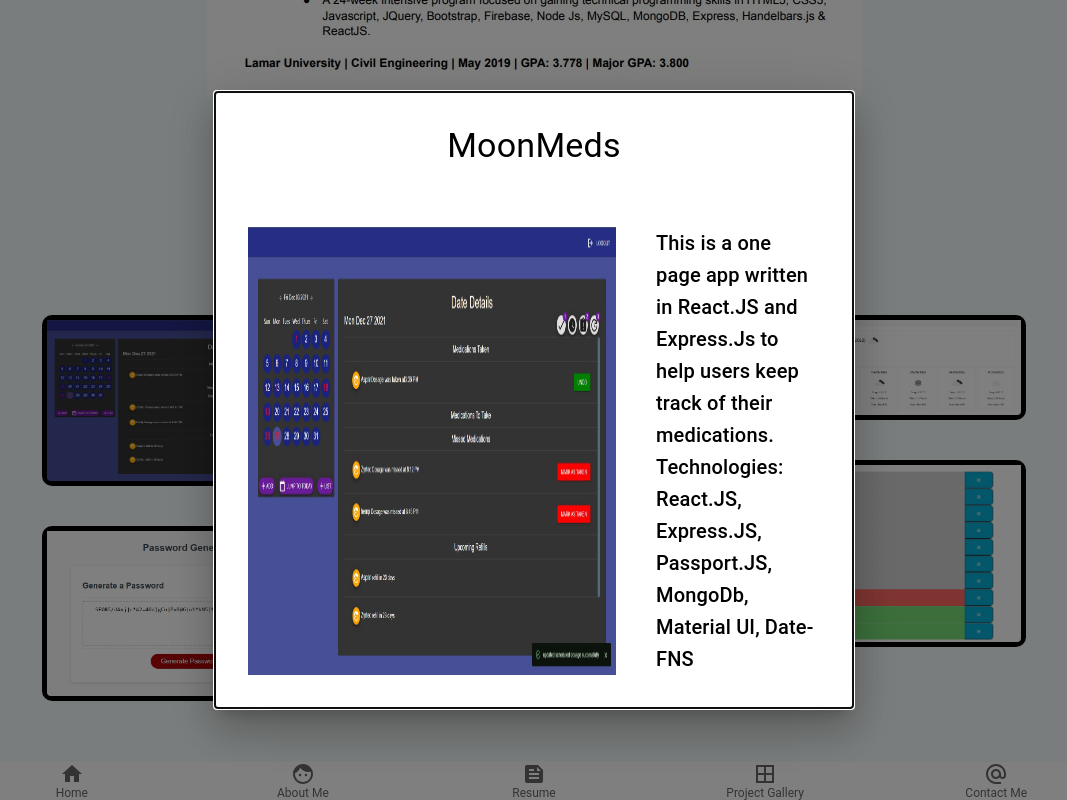
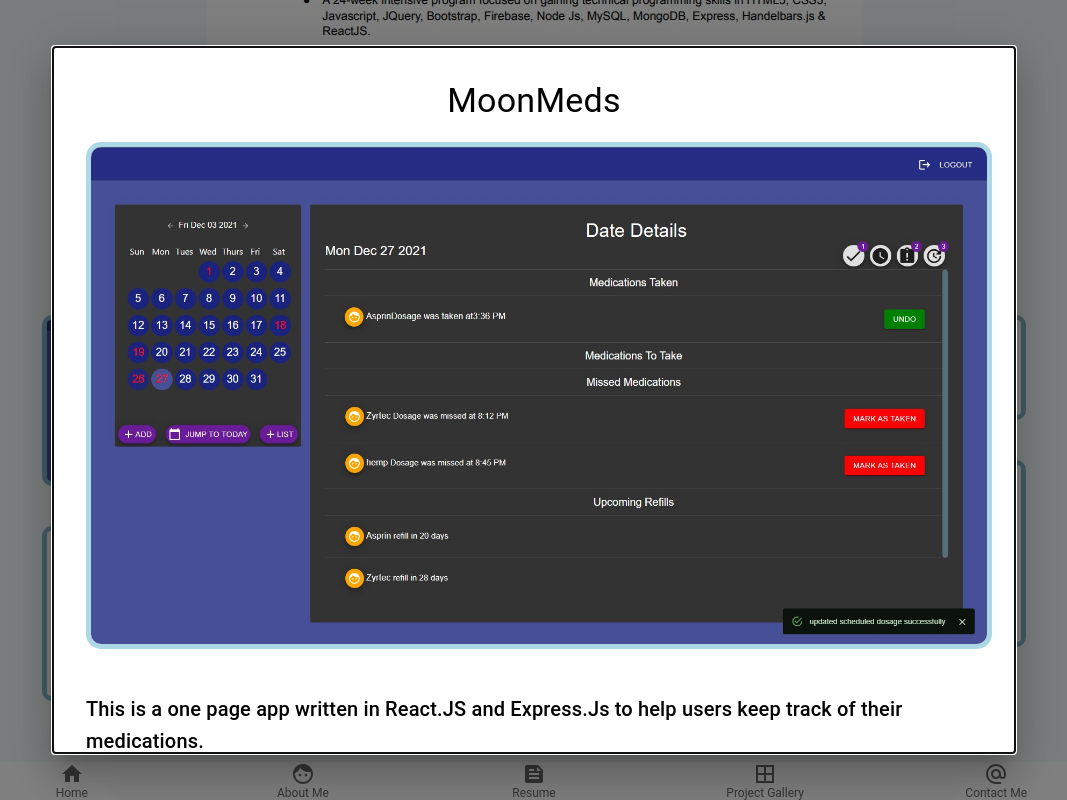
Before and after one commit to moonryc/Ryan_Moon, a React (Create React App) app: page / in a window 1280 px wide. Both pictures are taken after a click on the element 298 px from the left and 400 px from the top of the page. Shown: the whole page, without its empty margins (106-1173 px from the left). Built offline with nearby package versions, Linux system fonts and the light colour scheme.

Commit message:
added on hover to images

```diff
--- a/src/App.tsx
+++ b/src/App.tsx
@@ -7,10 +7,12 @@ import ResumePage from "./pages/ResumePage";
 import ContactMePage from "./pages/ContactMePage";
 import AboutMePage from "./pages/AboutMePage";
 import Pagify from "./components/myPagify/Pagify/Pagify";
+import ContextStoreContainer from "./context/ContextStore";
 
 function App() {
     return (
         <main className="App">
+            <ContextStoreContainer>
             <Pagify>
                 <HomePage icon={<Home/>} label={"Home"}/>
                 <AboutMePage icon={<Face/>} label={"About Me"}/>
@@ -18,6 +20,7 @@ function App() {
                 <ProjectsGalleyPage icon={<BorderAll/>} label={"Project Gallery"}/>
                 <ContactMePage icon={<AlternateEmail/>} label={"Contact Me"}/>
             </Pagify>
+            </ContextStoreContainer>
         </main>
     );
 }
--- /dev/null
+++ b/src/components/DisplayPhoto.tsx
@@ -0,0 +1,149 @@
+import React, {useCallback, useContext, useEffect, useRef, useState} from 'react';
+import Box from "@mui/material/Box";
+import {Grid, Modal, Typography} from "@mui/material";
+import {ContextStore} from "../context/ContextStore";
+import {IImageData} from "../pages/ProjectsGalleryPage";
+
+const modalBox = {
+    display: "flex",
+    position: 'absolute',
+    top: '50%',
+    left: '50%',
+    transform: 'translate(-50%, -50%)',
+    minWidth: "70%",
+    minHeight: "10%",
+    bgcolor: 'background.paper',
+    border: '2px solid #000',
+    boxShadow: 24,
+    p: 4,
+    maxHeight: "80%",
+    maxWidth: "80%",
+    justifyContent: "center",
+    overflow: "auto"
+} as const
+
+const pictureStyles = {
+    pictureContainer: {
+        position: "relative",
+        textAlign: "center",
+        '&:hover img': {
+            transition: 'all 0.25s ease-in-out',
+            filter:'grayscale(80%) blur(2px)',
+            backgroundColor:"gray",
+        },
+        '&:hover div': {
+            transition: 'all 0.5s ease-in-out',
+            filter:'grayscale(80%)',
+        },
+        '&:hover span':{
+            transition: 'all 0.25s ease-in-out',
+            color:"white",
+            backgroundColor: "gray",
+            padding:1.5,
+            borderRadius:15
+        }
+    },
+    pictureHoverText: {
+        position: "absolute",
+        color: "transparent",
+        top: "50%",
+        left: "50%",
+        transform: "translate(-50%, -50%)",
+    }
+} as const
+
+
+interface IDisplayPhoto {
+    selectedImage: IImageData,
+    open: boolean,
+    setOpen: (value: boolean) => void
+}
+
+const DisplayPhoto: React.FC<IDisplayPhoto> = ({selectedImage, setOpen, open}) => {
+
+    const imageRef = useRef(null);
+    const imageTextRef = useRef(null);
+
+
+
+
+    const {setIsModalOpen} = useContext(ContextStore);
+
+    const handleClose = () => {
+        setOpen(false)
+        setIsModalOpen(false)
+    };
+
+    return (
+        <div>
+            <Modal open={open} disableScrollLock={open} onClose={handleClose} aria-labelledby="modal-modal-title"
+                   aria-describedby="modal-modal-description">
+                <Box sx={modalBox}>
+                    <Grid container justifyContent={"center"} spacing={5}>
+                        <Grid item xs={12} zeroMinWidth>
+                            <Typography variant="h4" component="h6"
+                                        textAlign={"center"}>{selectedImage.title}</Typography><br/>
+                        </Grid>
+                        <Grid item xs={12} sm={12} md={12} lg={12} xl={8} style={{paddingTop: 0}} container
+                              justifyContent={"center"} alignItems={"center"}>
+
+
+                            <Box
+                                component={"a"}
+                                ref={imageRef}
+                                href={selectedImage.link}
+                                sx={pictureStyles.pictureContainer}
+                            >
+
+                                <img
+                                    src={selectedImage.img}
+                                    height={"auto"}
+                                    width={"100%"}
+                                    style={{borderRadius:15,border:"solid",borderColor:"lightBlue",borderWidth:"5px"}}
+                                    alt={""}/>
+                                <Typography variant={"h6"} component={"span"} sx={{...pictureStyles.pictureHoverText}}
+                                            ref={imageTextRef}>Click Here To View</Typography>
+
+                            </Box>
+
+
+                        </Grid>
+                        <Grid item xs={12} sm={12} md={12} lg={12} xl={4} container justifyContent={"center"}
+                              display={"block"}>
+
+                            <Typography
+                                variant="h6"
+                                component="h2"
+                            >{selectedImage.description}</Typography>
+
+                            <br/>
+                            <Typography
+                                variant="h6"
+                                component="h2"
+                            >Technologies:
+                                <ul>
+                                    {selectedImage.technologies.map(item => {
+                                        return (<li key={item}>{item}</li>)
+                                    })}
+                                </ul>
+                            </Typography>
+
+                            <Typography
+                                variant="h6"
+                                component="a"
+                                textAlign={"center"}
+                                href={selectedImage.gitHubLink}
+                            >View the source code
+                            </Typography>
+                            <br/>
+
+
+                        </Grid>
+                    </Grid>
+                </Box>
+            </Modal>
+        </div>
+    );
+};
+
+export default DisplayPhoto;
--- /dev/null
+++ b/src/context/ContextStore.tsx
@@ -0,0 +1,22 @@
+import React, {createContext, useState} from 'react';
+
+
+export const ContextStore = createContext({
+    isModalOpen:false,
+    setIsModalOpen:(value:boolean)=>{}
+});
+
+
+const ContextStoreContainer = (props:any) => {
+
+    const [isModalOpen, setIsModalOpen] = useState(false);
+
+
+    return (
+        <ContextStore.Provider value={{isModalOpen, setIsModalOpen}}>
+            {props.children}
+        </ContextStore.Provider>
+    );
+};
+
+export default ContextStoreContainer;
--- a/src/index.css
+++ b/src/index.css
@@ -11,3 +11,25 @@ code {
   font-family: source-code-pro, Menlo, Monaco, Consolas, 'Courier New',
     monospace;
 }
+
+/* width */
+::-webkit-scrollbar{
+  width:10px;
+
+}
+
+/* Track */
+::-webkit-scrollbar-track {
+  background: #f1f1f1;
+}
+
+/* Handle */
+::-webkit-scrollbar-thumb {
+  background: #acd6e5;
+  border-radius: 15px;
+}
+
+/* Handle on hover */
+::-webkit-scrollbar-thumb:hover {
+  background: #84b6ca;
+}
--- a/src/pages/ProjectsGalleryPage.tsx
+++ b/src/pages/ProjectsGalleryPage.tsx
@@ -1,31 +1,22 @@
-import React, {useState, Suspense} from 'react';
+import React, {useContext, useState} from 'react';
 import Box from '@mui/material/Box';
-import {styled} from '@mui/material/styles';
-import Paper from '@mui/material/Paper';
-import {Masonry} from '@mui/lab';
-import {Button, Grid, Modal, Stack, Typography} from "@mui/material";
 
 
-const Label = styled(Paper)(({theme}) => ({
-    ...theme.typography.body2,
-    color: theme.palette.text.secondary,
-    border: '1px solid black',
-    borderBottomLeftRadius: 0,
-    borderBottomRightRadius: 0,
-    display: 'flex',
-    alignItems: 'center',
-    justifyContent: 'center',
-}));
+import {Masonry} from '@mui/lab';
+import {Stack, Typography} from "@mui/material";
+import {ContextStore} from "../context/ContextStore";
+import DisplayPhoto from "../components/DisplayPhoto";
 
 
-interface IImageData {
+export interface IImageData {
     img: string,
     title: string,
     height: number | string,
     width: number | string,
     link: string,
     description: string,
-    technologies: string
+    technologies: string[],
+    gitHubLink: string
 }
 
 const itemData: IImageData[] = [
@@ -36,7 +27,8 @@ const itemData: IImageData[] = [
         width: "100%",
         link: "https://moonmeds.herokuapp.com/",
         description: "This is a one page app written in React.JS and Express.Js to help users keep track of their medications.",
-        technologies: "React.JS, Express.JS, Passport.JS, MongoDb, Material UI, Date-FNS"
+        technologies: ["React.JS", "Express.JS", "Passport.JS", "MongoDb", "Material UI", "Date-FNS"],
+        gitHubLink: "https://github.com/moonryc/moonmeds"
     },
     {
         img: require('../images/wslManager.jpg'),
@@ -45,7 +37,8 @@ const itemData: IImageData[] = [
         width: "100%",
         link: "https://github.com/moonryc/WSLManager",
         description: "An Application to help manage WSL distros on Windows machines",
-        technologies: "C#, WPF"
+        technologies: ["C#", "WPF"],
+        gitHubLink: "https://github.com/moonryc/WSLManager"
     },
     {
         img: require('../images/WeathApp.jpg'),
@@ -54,7 +47,8 @@ const itemData: IImageData[] = [
         width: "100%",
         link: "https://moonryc.github.io/WeatherApp/",
         description: "This is a single page application for viewing weather for a given city of the the course of the next 5 days. Previous searches are saved in local storage",
-        technologies: "Moment.JS, BootStrap,JQuery"
+        technologies: ["Moment.JS", "BootStrap,JQuery"],
+        gitHubLink: "https://github.com/moonryc/WeatherApp"
     },
     {
         img: require('../images/dailyPlanner.jpg'),
@@ -63,7 +57,8 @@ const itemData: IImageData[] = [
         width: "100%",
         link: "https://moonryc.github.io/challenge5/",
         description: "A Single page application that allows for scheduling daily tasks for the standard work day. The hours are updated based on the time, and all tasks are saved in local storage",
-        technologies: "BootStrap, Iconic, Moment.JS, JQuery, Local Storage"
+        technologies: ["BootStrap", "Iconic", "Moment.JS", "JQuery", "Local Storage"],
+        gitHubLink: "https://github.com/moonryc/challenge5/"
     },
     {
         img: require('../images/quiz.jpg'),
@@ -72,7 +67,8 @@ const itemData: IImageData[] = [
         width: "100%",
         link: "https://moonryc.github.io/challenge4/",
         description: "A short quiz written in pure JavaScript that quizzes the user on JavaScript. If the users answers incorrectly the remains time decreases as a penalty. Highscores are saved in local Storage",
-        technologies: "JavaScript"
+        technologies: ["JavaScript"],
+        gitHubLink: "https://github.com/moonryc/Challenge4"
     },
     {
         img: require('../images/PasswordGen.jpg'),
@@ -81,7 +77,8 @@ const itemData: IImageData[] = [
         width: "100%",
         link: "https://moonryc.github.io/challenge3/",
         description: "Generates passwords based on user input. Options include uppercase/lowercase letters, numbers, and symbols",
-        technologies: "JavaScript"
+        technologies: ["JavaScript"],
+        gitHubLink: "https://github.com/moonryc/challenge3"
     },
 ];
 
@@ -92,7 +89,10 @@ interface IProjectsGalleryPage {
 
 const ProjectsGalleyPage: React.FC<IProjectsGalleryPage> = ({icon, label}) => {
 
-    const [open, setOpen] = React.useState(false);
+
+    const {setIsModalOpen} = useContext(ContextStore);
+
+
     const [selectedImage, setSelectedImage] = useState<IImageData>({
         img: require('../images/PasswordGen.jpg'),
         title: "Password Generator",
@@ -100,30 +100,31 @@ const ProjectsGalleyPage: React.FC<IProjectsGalleryPage> = ({icon, label}) => {
         width: "100%",
         link: "https://moonryc.github.io/challenge3/",
         description: "PASSWORD",
-        technologies: "null"
+        technologies: ["null"],
+        gitHubLink: ""
     });
-    const handleClose = () => setOpen(false);
+    const [open, setOpen] = useState(false);
 
+    const handleOpen = (singleImageData: IImageData) => {
 
-    const selectImage = (singleImageData: IImageData) => {
         setSelectedImage(singleImageData)
-        setOpen(true);
+        setOpen(true)
+        setIsModalOpen(true)
+
     }
 
 
 
+
     return (
-
-        <Suspense fallback={<div>Loading...</div>}>
-        <>
         <Box sx={{display: "flex", justifyContent: "center"}}>
             <Box sx={{maxWidth: "80%", minHeight: 393, paddingTop: 5}}>
                 <Typography variant="h4" component="h6">My Projects</Typography>
                 <Masonry columns={{xs: 1, sm: 1, md: 2, lg: 3, xl: 3}} spacing={5} style={{padding: 0, margin: 0}}>
                     {itemData.map((item, index) => (
                         <Stack key={index}
-                                   sx={{cursor: "pointer", border:"5px solid black", borderRadius:"10px"}}
-                                   onClick={() => selectImage(item)}
+                               sx={{cursor: "pointer", border: "5px solid #84b6ca", borderRadius: "10px"}}
+                               onClick={() => handleOpen(item)}
                         >
                             <img
                                 src={item.img}
@@ -132,8 +133,10 @@ const ProjectsGalleyPage: React.FC<IProjectsGalleryPage> = ({icon, label}) => {
                                 loading="lazy"
                                 style={{
                                     borderBottomLeftRadius: 4,
+                                    borderTopRightRadius: 4,
+                                    borderTopLeftRadius: 4,
                                     borderBottomRightRadius: 4,
-                                        height: item.height,
+                                    height: "auto",
                                     width: item.width
                                 }}
                             />
@@ -142,67 +145,11 @@ const ProjectsGalleyPage: React.FC<IProjectsGalleryPage> = ({icon, label}) => {
                 </Masonry>
             </Box>
 
-                <Modal
-                    open={open}
-                    disableScrollLock={open}
-                    onClose={handleClose}
-                    aria-labelledby="modal-modal-title"
-                    aria-describedby="modal-modal-description"
-                >
-                    <Box sx={{
-                        display: "flex",
-                        position: 'absolute',
-                        top: '50%',
-                        left: '50%',
-                        transform: 'translate(-50%, -50%)',
-                        minWidth: 275,
-                        // maxWidth:275,
-                        bgcolor: 'background.paper',
-                        border: '2px solid #000',
-                        boxShadow: 24,
-                        p: 4,
-                        maxHeight: "80%",
-                        maxWidth: "80%",
-                        justifyContent: "center",
-                        overflow: "auto"
-                    }}>
-                        <Grid container justifyContent={"center"} spacing={5}>
-                            <Grid item xs={12} >
-                                <Typography variant="h4" component="h6" textAlign={"center"}>{selectedImage.title}</Typography><br/>
-                            </Grid>
-                            <Grid item xs={12} sm={12} md={12} lg={8} xl={8} style={{}} container
-                                  justifyContent={"center"}>
-                                <a href={selectedImage.link}>
-                                    <img
-                                        src={selectedImage.img}
-                                        height={selectedImage.height}
-                                        width={selectedImage.width}
-                                        alt={""}/>
-                                </a>
-                            </Grid>
-                            <Grid item xs={12} sm={12} md={12} lg={4} xl={4} container justifyContent={"center"}
-                                  display={"block"} style={{}}>
-
-                                <Typography
-                                    variant="h6"
-                                    component="h2"
-                                >{selectedImage.description}</Typography>
-
-                                <Typography
-                                    variant="h6"
-                                    component="h2"
-                                >Technologies: {selectedImage.technologies}</Typography>
-
-
-                            </Grid>
-                        </Grid>
-                    </Box>
-                </Modal>
+            <DisplayPhoto selectedImage={selectedImage} open={open} setOpen={setOpen}/>
 
 
         </Box>
-        </>
-            </Suspense>
+
 
     );
 };
```
Also changed, not shown: src/components/myPagify/Pagify/Pagify.tsx (+5 -2 lines), src/pages/HomePage.tsx (+4 -4 lines). Lines whose indentation alone changed are shown as unchanged.
